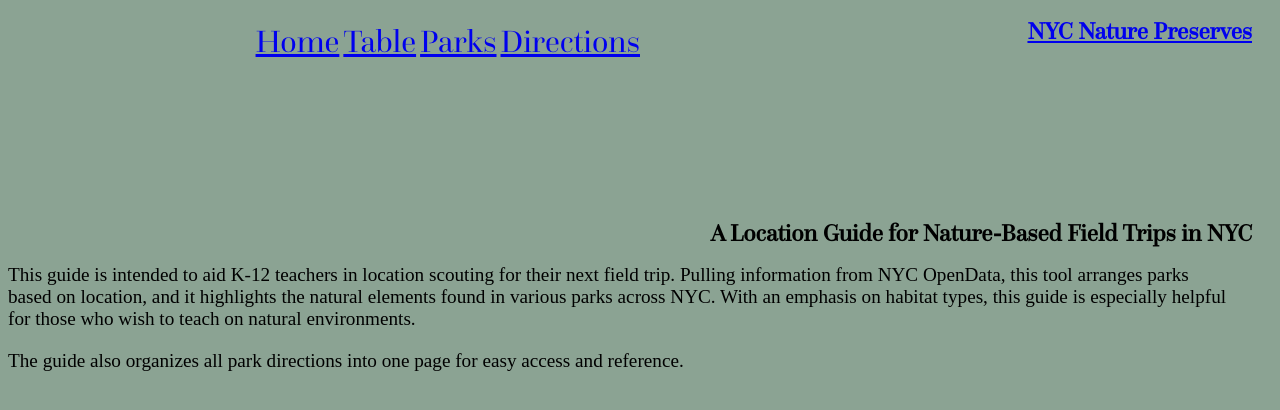
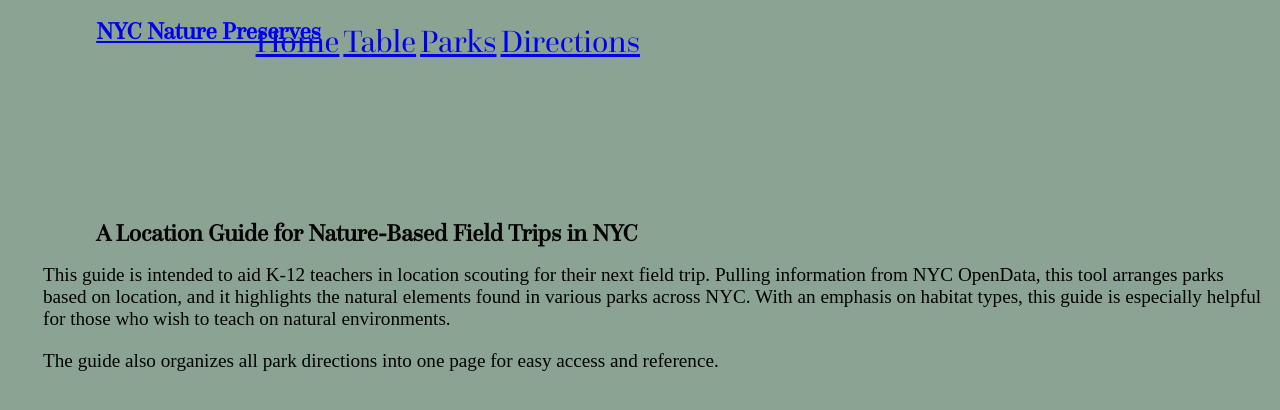
Before and after one commit to annabellamelvin/annabellamelvin.github.io, a Jekyll site: the page Nature_Preserves/index.html, which Jekyll copies as it is, in a window 1280 px wide. Shown: the top 410 px of the page. Built offline with Jekyll 4.4.1, drawn with Linux system fonts in a browser that asks for light colours.

Commit message:
Update index.css

```diff
--- a/css/index.css
+++ b/css/index.css
@@ -32,14 +32,14 @@
 h1{
     font-family: 'QuestaGrandeRegular';
     font-size: 1.5em;
-    padding-right: 20px;
+    padding-left: 25px;
     margin-left: 5%;
-    text-align: right;
+    text-align: left;
 }
 
 p{
 	font-size: 1.2em;
 	margin: 0;
-	padding-right: 35px;
+	padding-left: 35px;
 	padding-bottom: 20px;
 }
```
